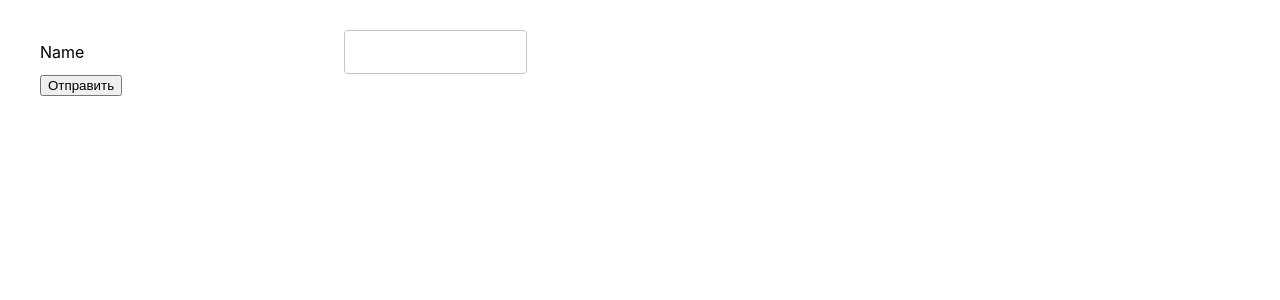
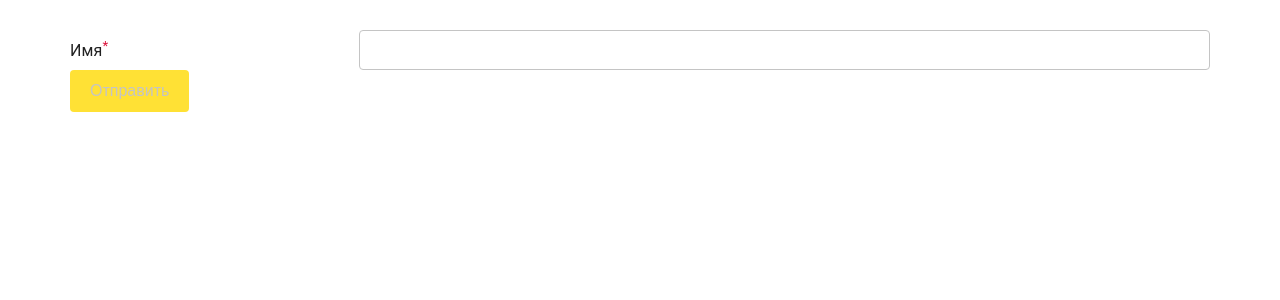
Before and after one commit to sfilippenko/survey, a React (Create React App) app: page / in a window 1280 px wide. Shown: the top 300 px of the page. Built offline with nearby package versions, Linux system fonts and the light colour scheme.

Commit message:
Причесал инпут, добавил цвета

```diff
--- a/src/App.tsx
+++ b/src/App.tsx
@@ -1,6 +1,7 @@
 import React from 'react';
 import './App.css';
 import { ThemeProvider } from '@material-ui/core/styles';
+import CssBaseline from '@material-ui/core/CssBaseline';
 import theme from './styles/theme';
 import Layout from './components/Layout';
 import Root from './components/Root';
@@ -8,6 +9,7 @@ import Root from './components/Root';
 function App() {
   return (
     <ThemeProvider theme={theme}>
+      <CssBaseline />
       <Layout>
         <Root />
       </Layout>
--- a/src/components/Button/Button.tsx
+++ b/src/components/Button/Button.tsx
@@ -1,10 +1,18 @@
 import { FC, DetailedHTMLProps, ButtonHTMLAttributes } from 'react';
+import classNames from 'classnames';
+import useStyles from './styles';
 
 const Button: FC<DetailedHTMLProps<ButtonHTMLAttributes<HTMLButtonElement>, HTMLButtonElement>> = ({
   children,
+  className,
   ...rest
 }) => {
-  return <button {...rest}>{children}</button>;
+  const classes = useStyles();
+  return (
+    <button className={classNames(classes.button, className)} {...rest}>
+      {children}
+    </button>
+  );
 };
 
 export default Button;
--- /dev/null
+++ b/src/components/Button/styles.ts
@@ -0,0 +1,18 @@
+import makeStyles from '@material-ui/core/styles/makeStyles';
+import { COLORS } from '../../styles/consts';
+
+export default makeStyles({
+  button: {
+    border: 'none',
+    borderRadius: 4,
+    outline: 'none',
+    margin: 0,
+    padding: '12px 20px',
+    backgroundColor: COLORS.YELLOW,
+    fontSize: 16,
+    '&:disabled': {
+      backgroundColor: COLORS.YELLOW_LIGHT,
+      color: COLORS.GREY,
+    },
+  },
+});
--- /dev/null
+++ b/src/components/FormTitle/FormTitle.tsx
@@ -0,0 +1,19 @@
+import { FC } from 'react';
+import useStyles from './styles';
+
+interface Props {
+  required?: boolean;
+}
+
+const FormTitle: FC<Props> = (props) => {
+  const { required, children } = props;
+  const classes = useStyles();
+  return (
+    <div>
+      {children}
+      {required && <sup className={classes.suffix}>*</sup>}
+    </div>
+  );
+};
+
+export default FormTitle;
--- /dev/null
+++ b/src/components/FormTitle/index.ts
@@ -0,0 +1 @@
+export { default } from './FormTitle';
--- /dev/null
+++ b/src/components/FormTitle/styles.ts
@@ -0,0 +1,8 @@
+import makeStyles from '@material-ui/core/styles/makeStyles';
+import { COLORS } from '../../styles/consts';
+
+export default makeStyles({
+  suffix: {
+    color: COLORS.RED,
+  },
+});
--- a/src/components/Input/styles.ts
+++ b/src/components/Input/styles.ts
@@ -1,10 +1,22 @@
 import makeStyles from '@material-ui/core/styles/makeStyles';
-import { COLORS, CONTROL_BORDER_RADIUS, CONTROL_HEIGHT } from '../../styles/consts';
+import {
+  COLORS,
+  CONTROL_BORDER_RADIUS,
+  CONTROL_FONT_SIZE,
+  CONTROL_HEIGHT,
+  CONTROL_PADDING_HORIZONTAL,
+} from '../../styles/consts';
 
 export default makeStyles({
   input: {
+    width: '100%',
     height: CONTROL_HEIGHT,
     border: `1px solid ${COLORS.GREY}`,
     borderRadius: CONTROL_BORDER_RADIUS,
+    padding: `0 ${CONTROL_PADDING_HORIZONTAL}px`,
+    fontSize: CONTROL_FONT_SIZE,
+    '&::placeholder': {
+      color: COLORS.GREY,
+    },
   },
 });
--- a/src/components/Root/Root.tsx
+++ b/src/components/Root/Root.tsx
@@ -3,6 +3,7 @@ import { Formik } from 'formik';
 import Grid from '@material-ui/core/Grid';
 import Button from '../Button';
 import { InputFormField } from '../Input';
+import FormTitle from '../FormTitle';
 
 interface Form {
   name: string;
@@ -21,18 +22,18 @@ const Root: FC = () => {
   return (
     <div>
       <Formik initialValues={initialValues} onSubmit={onSubmit}>
-        {({ handleSubmit, isSubmitting }) => {
+        {({ handleSubmit, isSubmitting, dirty }) => {
           return (
             <form onSubmit={handleSubmit}>
               <Grid container spacing={2} alignItems="center">
                 <Grid item xs={12} sm={3}>
-                  Name
+                  <FormTitle required>Имя</FormTitle>
                 </Grid>
-                <Grid item xs={12} sm={3}>
+                <Grid item xs={12} sm={9}>
                   <InputFormField name="name" />
                 </Grid>
               </Grid>
-              <Button type="submit" disabled={isSubmitting}>
+              <Button type="submit" disabled={isSubmitting || !dirty}>
                 Отправить
               </Button>
             </form>
--- a/src/styles/consts.ts
+++ b/src/styles/consts.ts
@@ -1,6 +1,11 @@
 export const COLORS = {
   GREY: '#C4C4C4',
+  YELLOW: '#f5c71a',
+  YELLOW_LIGHT: '#ffe135',
+  RED: '#DC143C',
 };
 
 export const CONTROL_HEIGHT = 40;
 export const CONTROL_BORDER_RADIUS = 4;
+export const CONTROL_PADDING_HORIZONTAL = 12;
+export const CONTROL_FONT_SIZE = 16;
--- a/src/styles/theme.ts
+++ b/src/styles/theme.ts
@@ -10,7 +10,12 @@ export default createTheme({
       },
     },
     MuiCssBaseline: {
-      '@global': {},
+      '@global': {
+        body: {
+          backgroundColor: '#ffffff',
+          fontSize: 16,
+        },
+      },
     },
   },
 });
```
